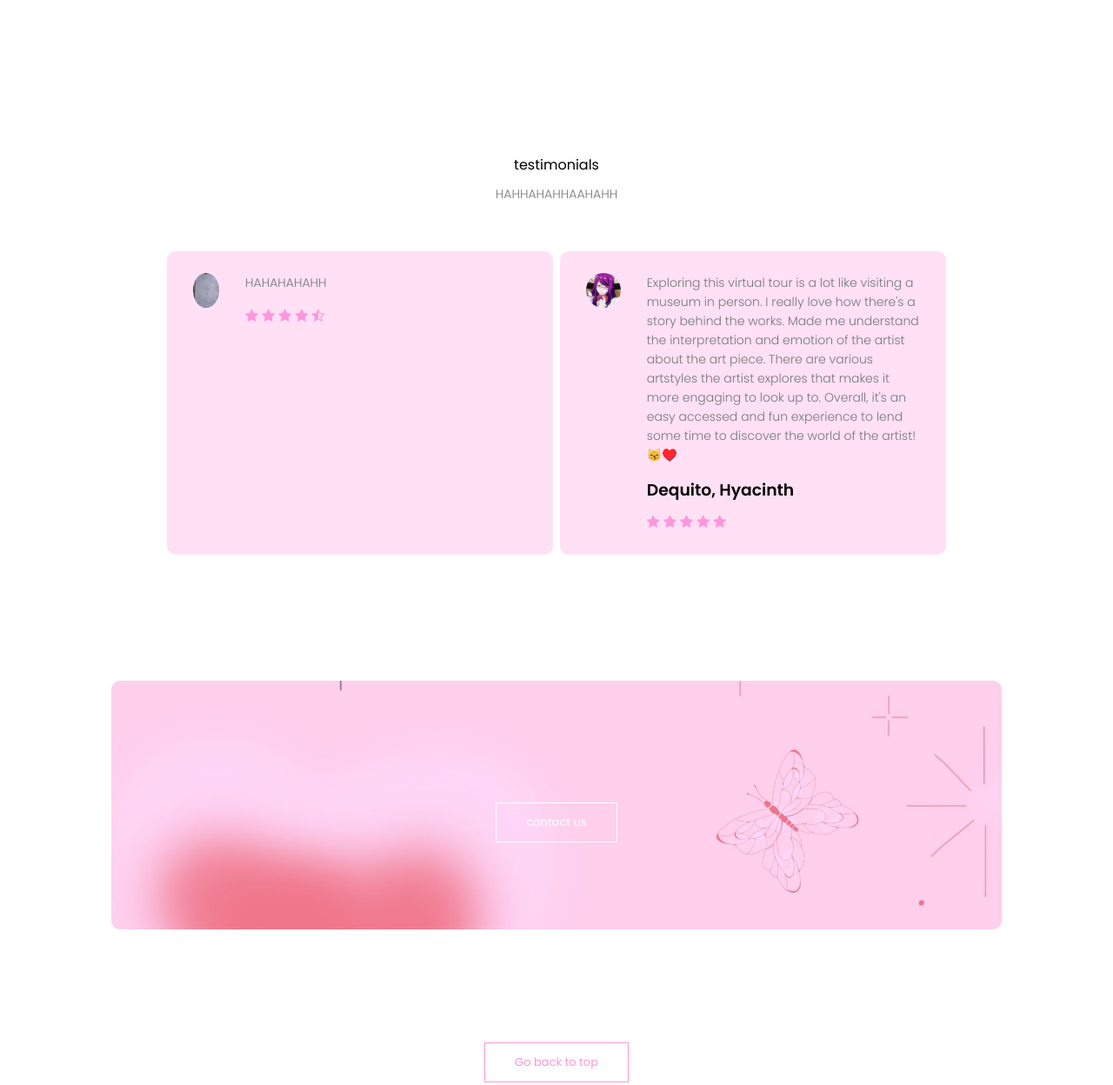
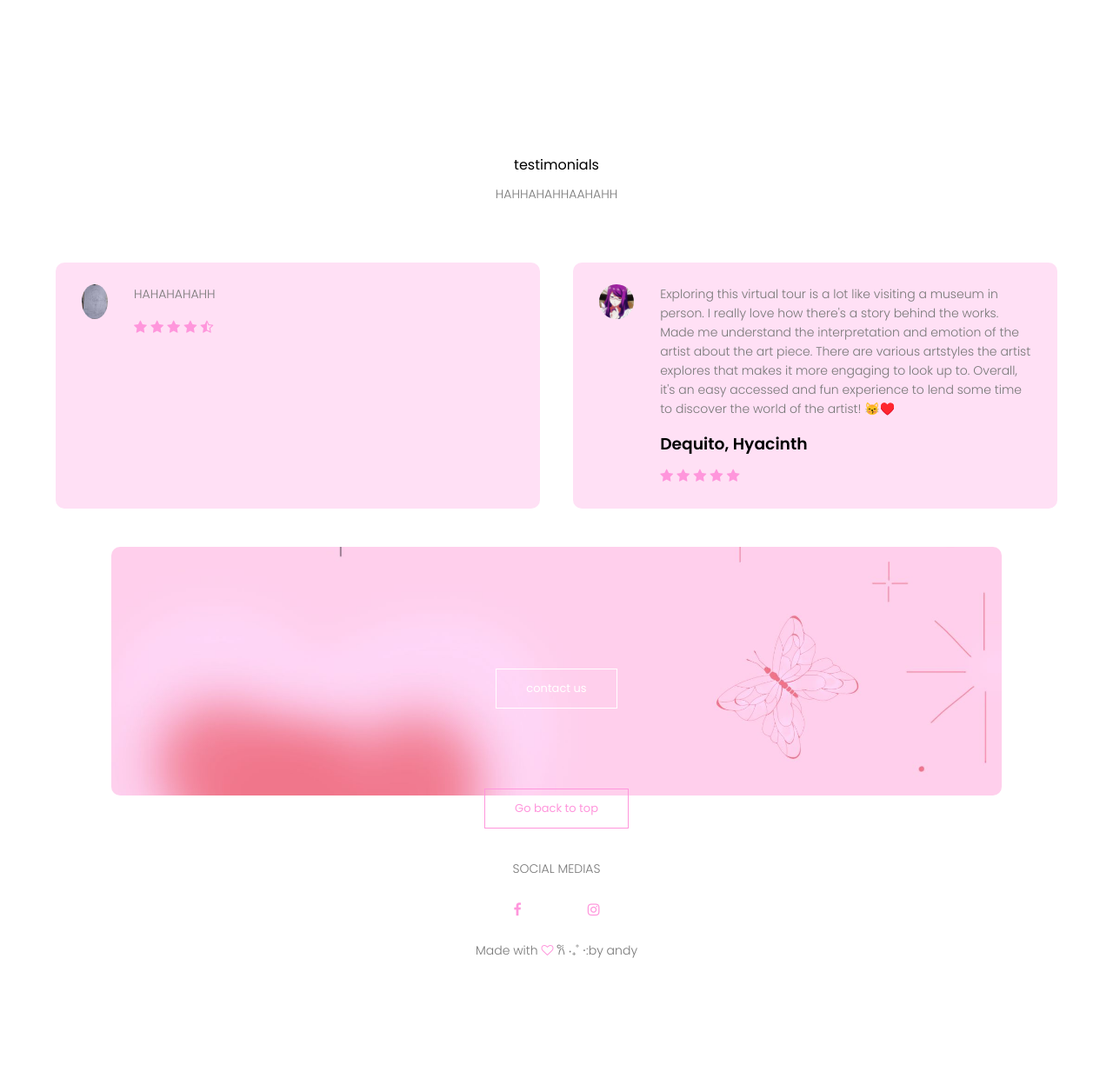
Before and after one commit to anonymousdino/Andyart, a plain HTML site: page index.html in a window 1280 px wide. Shown: the part 2092-3340 px from the top of the page at 87% size. After the commit the page ends 3226 px from the top, so only its background shows below. Drawn offline with Linux system fonts and the light colour scheme; files whose address does not match are found by name.

Commit message:
Update style.css

```diff
--- a/style.css
+++ b/style.css
@@ -210,7 +210,7 @@ h3{
 }
 /*-----testimonials-----*/
 .testimonials{
-    width: 70%;
+    width: 90%;
     margin: auto;
     padding-top: 100px;
     text-align: center;
@@ -258,6 +258,7 @@ h3{
     border-radius: 10px;
     text-align: center;
     padding: 100px 0;
+    margin-top: -1%;
 }
 .cta h1{
     color: #fff;
@@ -273,7 +274,8 @@ h3{
 .footer{
     width: 100%;
     text-align: center;
-    padding: 30px 0;
+    padding: 20px 0;
+    margin-top: -10%;
 }
 .footer h4{
     margin-bottom: 25px;
```
